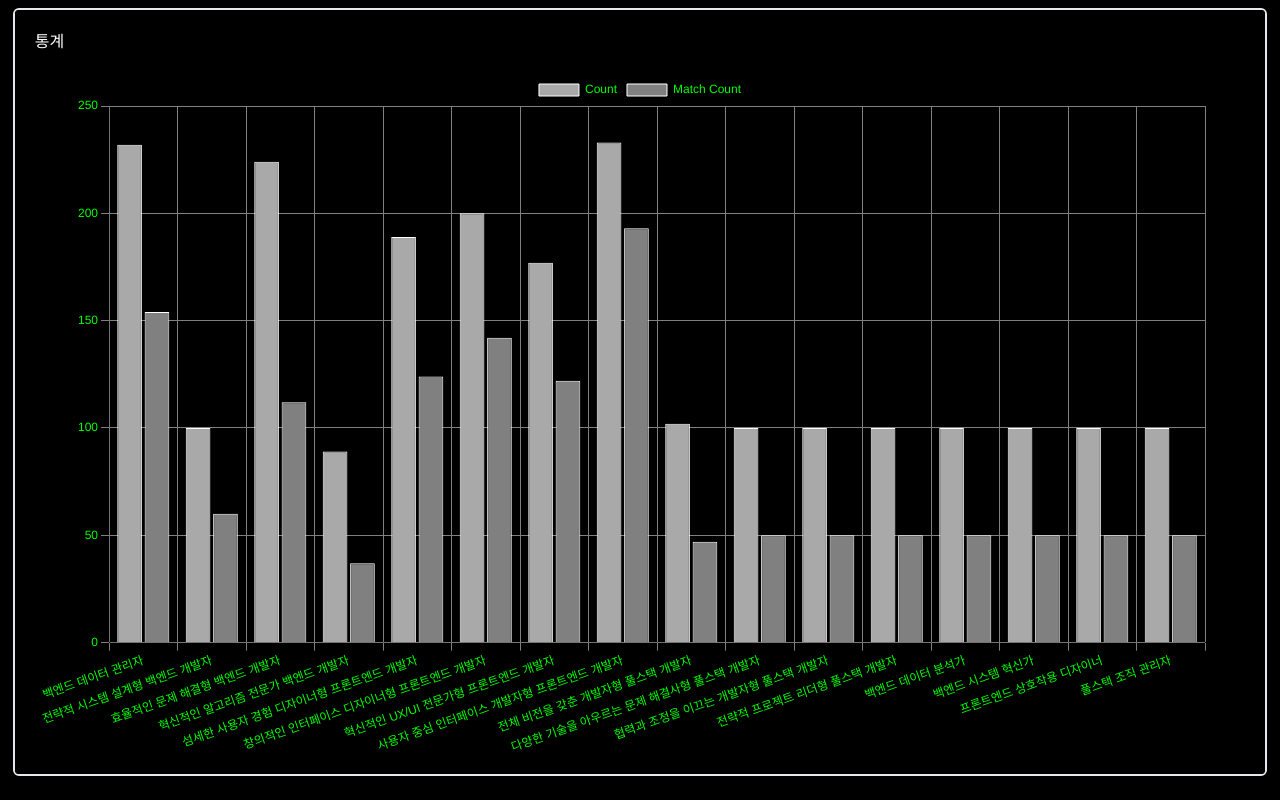
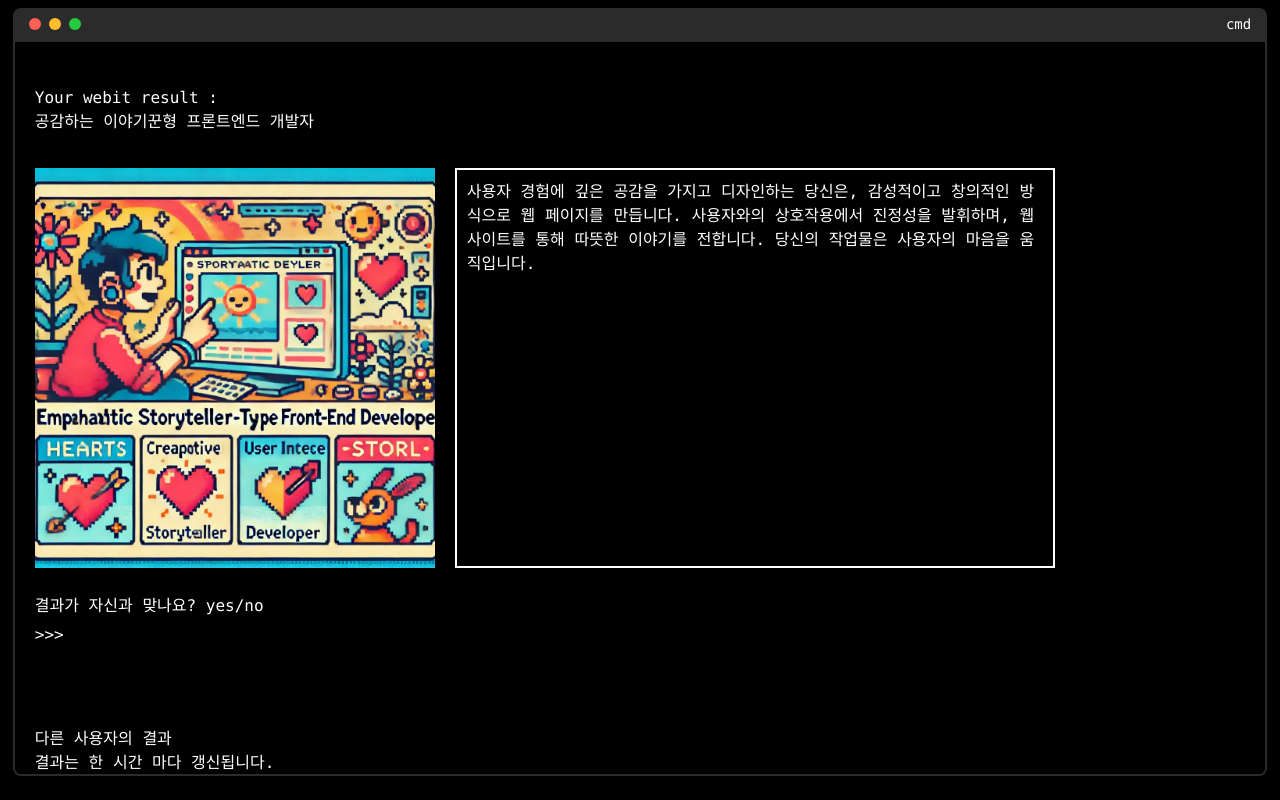
Before and after one commit to dsky03/webti-frontend, a React (Vite) app: page /result in a window 1280 px wide. Built offline with nearby package versions, Linux system fonts and the light colour scheme.

Commit message:
디자인 추가 + 결과창 업데이트

```diff
--- /dev/null
+++ b/public/result.json
@@ -0,0 +1,8 @@
+{
+  "success": "true",
+  "data": {
+    "result": "공감하는 이야기꾼형 프론트엔드 개발자",
+    "description": "사용자 경험에 깊은 공감을 가지고 디자인하는 당신은, 감성적이고 창의적인 방식으로 웹 페이지를 만듭니다. 사용자와의 상호작용에서 진정성을 발휘하며, 웹사이트를 통해 따뜻한 이야기를 전합니다. 당신의 작업물은 사용자의 마음을 움직입니다.",
+    "mbtiType": "INFP"
+  }
+}
--- a/src/App.css
+++ b/src/App.css
@@ -4,15 +4,13 @@ body {
   justify-content: center;
   align-items: center;
   background-color: black;
-  color: white;
   font-family: "Courier New", Courier, monospace;
 }
 
 .terminal {
-  color: white;
   font-family: monospace;
   width: 98vw;
-  height: 96vh;
+  height: 92vh;
   overflow: auto;
 }
 
@@ -20,3 +18,30 @@ body {
   white-space: pre;
   font-size: 6px;
 }
+
+.survey-result {
+  margin-bottom: 20px;
+}
+
+.survey-result p {
+  margin: 5px 0;
+}
+
+.result-content {
+  display: flex;
+  align-items: flex-start;
+}
+
+.result-image {
+  width: 400px;
+  margin: 10px 20px 0 0;
+}
+
+.description-box {
+  border: 2px solid white;
+  padding: 10px;
+  margin: 10px 0;
+  width: 600px;
+  height: 400px;
+  /* flex-grow: 1; */
+}
--- /dev/null
+++ b/src/Components/Result.tsx
@@ -0,0 +1,91 @@
+import React, { useEffect, useState } from "react";
+import TypingEffect from "./TypingEffect";
+
+interface SurveyData {
+  result: string;
+  description: string;
+  mbtiType: string;
+}
+
+const Result: React.FC = () => {
+  const [surveyData, setSurveyData] = useState<SurveyData | null>(null);
+  const [typingCompleted, setTypingCompleted] = useState(false);
+
+  const [input, setInput] = useState<string>(""); // 사용자 입력
+  const [inputEnabled, setInputEnabled] = useState<boolean>(false); // 입력 동안 키보드 이벤트 막기
+
+  const handleInputChange = (e: React.ChangeEvent<HTMLInputElement>) => {
+    if (inputEnabled) {
+      setInput(e.target.value); // 입력값 업데이트
+    }
+  };
+
+  useEffect(() => {
+    fetch("/result.json")
+      .then((response) => {
+        if (!response.ok) {
+          throw new Error("Network response was not ok");
+        }
+        return response.json();
+      })
+      .then((data) => {
+        setSurveyData(data.data);
+      })
+      .catch((error) => {
+        console.error("There was a problem with the fetch operation:", error);
+      });
+  }, []);
+
+  if (!surveyData) {
+    return <p>Loading...</p>;
+  }
+
+  const resultText = `
+Your webit result :
+${surveyData.result}
+  `;
+
+  return (
+    <div className="survey-result mb-20">
+      <TypingEffect
+        text={resultText}
+        speed={20}
+        onComplete={() => setTypingCompleted(true)}
+      />
+      {typingCompleted && (
+        <div className="result-content">
+          <img
+            className="result-image"
+            src="/img/INFP.webp"
+            alt="result-image"
+          />
+          <div className="description-box break-all">
+            <TypingEffect
+              text={surveyData.description}
+              speed={20}
+              onComplete={() => setInputEnabled(true)}
+            />
+          </div>
+        </div>
+      )}
+      {inputEnabled && (
+        <div className="commands mt-4">
+          <p>결과가 자신과 맞나요? yes/no</p>
+          <p>
+            &gt;&gt;&gt;{" "}
+            <input
+              type="text"
+              value={input}
+              onChange={handleInputChange}
+              // onKeyDown={''}
+              className="bg-black text-white outline-none"
+              autoFocus
+            />
+          </p>
+        </div>
+      )}
+    </div>
+  );
+};
+
+export default Result;
--- a/src/Components/ResultChart.tsx
+++ b/src/Components/ResultChart.tsx
@@ -45,7 +45,7 @@ const ResultChart: React.FC = () => {
   useEffect(() => {
     const fetchData = async () => {
       await delay(1500);
-      fetch("/mock.json") // Fetching from the public directory
+      fetch("/statistics.json")
         .then((response) => {
           if (!response.ok) {
             throw new Error("Network response was not ok");
@@ -63,14 +63,14 @@ const ResultChart: React.FC = () => {
             labels,
             datasets: [
               {
-                label: "Count",
+                label: "결과",
                 data: counts,
                 backgroundColor: "darkgray",
                 borderColor: "white",
                 borderWidth: 1,
               },
               {
-                label: "Match Count",
+                label: "정확도",
                 data: matchCounts,
                 backgroundColor: "gray",
                 borderColor: "white",
@@ -114,7 +114,8 @@ const ResultChart: React.FC = () => {
     <>
       {chartData ? (
         <>
-          <h2>통계</h2>
+          <p>다른 사용자의 결과</p>
+          <p>결과는 한 시간 마다 갱신됩니다.</p>
           <Bar data={chartData} options={options} />
         </>
       ) : (
--- a/src/Components/TypingEffect.tsx
+++ b/src/Components/TypingEffect.tsx
@@ -28,7 +28,7 @@ const TypingEffect: React.FC<TypingEffectProps> = ({
     return () => clearInterval(typingInterval); // 언마운트 시 인터벌 제거
   }, [index, text, speed, onComplete]);
 
-  return <pre>{displayedText}</pre>;
+  return <pre style={{ whiteSpace: "pre-wrap" }}>{displayedText}</pre>;
 };
 
 export default TypingEffect;
--- a/src/Pages/QuestionPage.tsx
+++ b/src/Pages/QuestionPage.tsx
@@ -1,5 +1,3 @@
-import React from "react";
-
 // 임의 페이지
 function QuestionPage() {
   return (
--- a/src/Pages/ResultPage.tsx
+++ b/src/Pages/ResultPage.tsx
@@ -1,12 +1,23 @@
-import React from "react";
 import "../App.css";
 import ResultChart from "Components/ResultChart";
+import Result from "Components/Result";
 
 function ResultPage() {
   return (
-    <div className="terminal bg-black text-white font-mono border-2 rounded-md p-5 m-2">
-      <ResultChart></ResultChart>
-    </div>
+    <>
+      <div className="m-2 mb-0 p-4 h-8 bg-[#2b2b2b] rounded-t-lg flex items-center font-mono">
+        <div className="flex items-center space-x-2">
+          <div className="w-3 h-3 rounded-full bg-[#ff5f56]" />
+          <div className="w-3 h-3 rounded-full bg-[#ffbd2e]" />
+          <div className="w-3 h-3 rounded-full bg-[#27c93f]" />
+        </div>
+        <span className="text-white text-sm ml-auto">cmd</span>
+      </div>
+      <div className="terminal bg-black text-white font-mono border-2 border-[#2b2b2b] rounded-b-lg p-5 m-2 mt-0">
+        <Result />
+        <ResultChart></ResultChart>
+      </div>
+    </>
   );
 }
 
--- a/src/Pages/Terminal.tsx
+++ b/src/Pages/Terminal.tsx
@@ -160,8 +160,18 @@ clear : 터미널 화면을 지웁니다.
   }, [initialText]);
 
   return (
-    <div className="terminal bg-black text-white font-mono border-2 rounded-md p-5 m-2">
-      <div className="absolute top- right-10">
+    <>
+      {/* tailwind는 rgb값 -> hex값으로 변환 */}
+      <div className="m-2 mb-0 p-4 h-8 bg-[#2b2b2b] rounded-t-lg flex items-center font-mono">
+        <div className="flex items-center space-x-2">
+          <div className="w-3 h-3 rounded-full bg-[#ff5f56]" />
+          <div className="w-3 h-3 rounded-full bg-[#ffbd2e]" />
+          <div className="w-3 h-3 rounded-full bg-[#27c93f]" />
+        </div>
+        <span className="text-white text-sm ml-auto">cmd</span>
+      </div>
+      <div className="terminal bg-black text-white font-mono border-2 border-[#2b2b2b] rounded-b-lg p-5 m-2 mt-0">
+        <div className="absolute top-15 right-10">
           <Dropdown onCommand={handleCommand} />
         </div>
         {/* 제목 */}
@@ -213,6 +223,7 @@ clear : 터미널 화면을 지웁니다.
           </div>
         )}
       </div>
+    </>
   );
 }
 
```
Also changed, not shown: public/img/INFP.webp (added), public/statistics.json (renamed from public/mock.json). Lines whose indentation alone changed are shown as unchanged.
